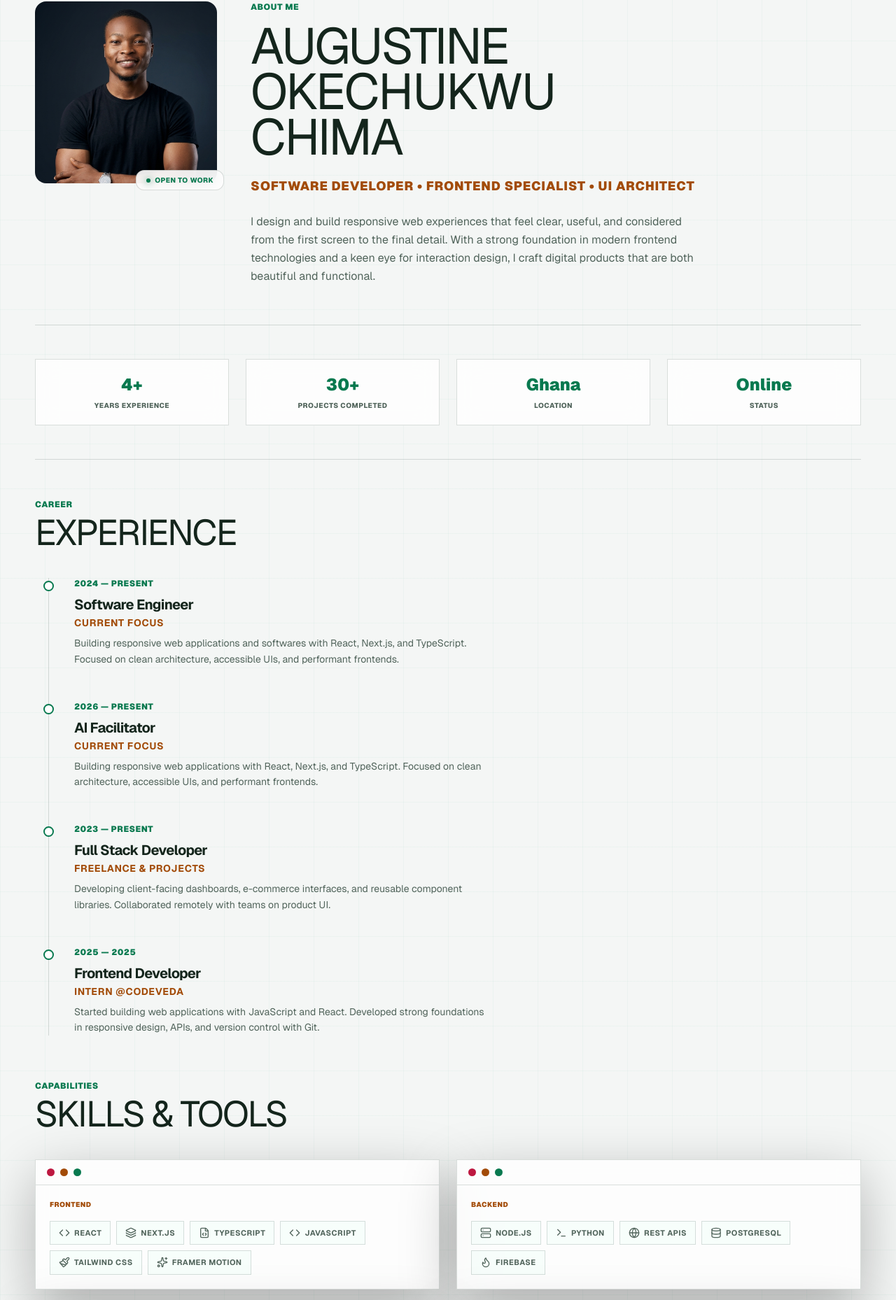
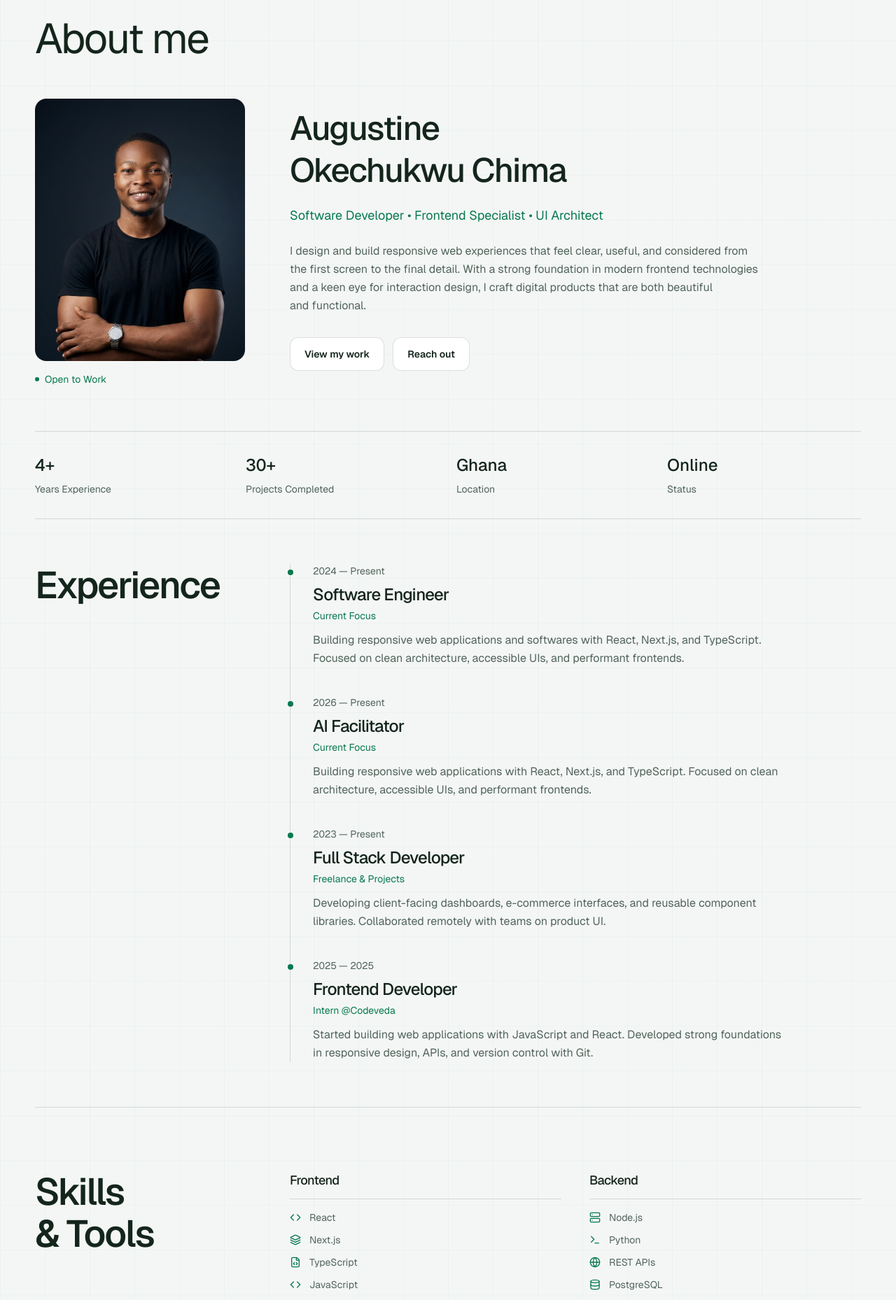
Before and after one commit to august-web/portffoliio, a Next.js app: page /about in a window 1280 px wide. Shown: the part 134-1992 px from the top of the page at 70% size. Built offline with nearby package versions, Linux system fonts and the light colour scheme.

Commit message:
Improve About page readability while preserving experience and skills.

```diff
--- a/src/app/about/page.tsx
+++ b/src/app/about/page.tsx
@@ -1,8 +1,6 @@
-'use client'
-
 import React from 'react'
 import Image from 'next/image'
-import { motion } from 'framer-motion'
+import Button from '../../components/ui/Button'
 import SkillIcon from '../../components/ui/SkillIcon'
 
 const stats = [
@@ -10,13 +8,6 @@ const stats = [
   { value: '30+', label: 'Projects Completed' },
   { value: 'Ghana', label: 'Location' },
   { value: 'Online', label: 'Status' },
-]
-
-const contactInfo = [
-  { label: 'role', value: 'Software Developer' },
-  { label: 'focus', value: 'Frontend, UI, Full-stack' },
-  { label: 'location', value: 'Ghana / Remote' },
-  { label: 'status', value: 'Open to opportunities' },
 ]
 
 const timeline = [
@@ -77,184 +68,116 @@ const skillGroups = [
   },
 ]
 
-const containerVariants = {
-  hidden: { opacity: 0 },
-  show: {
-    opacity: 1,
-    transition: { staggerChildren: 0.08, delayChildren: 0.1 },
-  },
-}
-
-const itemVariants = {
-  hidden: { opacity: 0, y: 12 },
-  show: { opacity: 1, y: 0 },
-}
-
 export default function AboutPage() {
   return (
-    <div className="py-12 max-md:py-8">
-      <motion.div
-        className="grid grid-cols-[auto_1fr] gap-12 items-start max-md:grid-cols-1 max-md:gap-8"
-        variants={containerVariants}
-        initial="hidden"
-        animate="show"
-      >
-        <motion.div className="shrink-0 max-md:mx-auto" variants={itemVariants}>
-          <div className="relative w-[260px] h-[260px] max-md:w-[200px] max-md:h-[200px] max-sm:w-[180px] max-sm:h-[180px]">
+    <div className="py-12 md:py-16">
+      <header className="mb-10 md:mb-12">
+        <h1 className="m-0 text-4xl leading-tight tracking-tight md:text-6xl">About me</h1>
+      </header>
+      <section className="grid items-start gap-8 lg:grid-cols-[300px_1fr] lg:gap-16">
+        <div className="w-40 sm:w-60 lg:w-full">
+          <div className="relative aspect-[4/5] overflow-hidden rounded-2xl bg-[var(--color-panel)]">
             <Image
               src="/images/profile.png"
               alt="Augustine Okechukwu Chima"
               fill
-              className="object-cover rounded-2xl"
+              sizes="(min-width: 1024px) 300px, (min-width: 640px) 240px, 160px"
+              className="object-cover object-top"
               priority
             />
-            <div className="absolute -bottom-2.5 -right-2.5 border border-[var(--color-line)] bg-[var(--color-panel)]/90 backdrop-blur-md px-3.5 py-1.5 rounded-xl max-sm:px-2.5 max-sm:py-1">
-              <span className="flex items-center gap-1.5 text-[10px] font-extrabold uppercase tracking-wider text-[var(--color-accent)] max-sm:text-[8px]">
-                <span className="w-1.5 h-1.5 rounded-full bg-[var(--color-accent)] shadow-[0_0_12px_var(--color-accent)]" />
-                Open to Work
-              </span>
-            </div>
           </div>
-        </motion.div>
+          <p className="mt-4 mb-0 flex items-center gap-2 text-sm text-[var(--color-accent)]">
+            <span className="h-1.5 w-1.5 rounded-full bg-current" aria-hidden="true" />
+            Open to Work
+          </p>
+        </div>
 
-        <motion.div className="min-w-0" variants={itemVariants}>
-          <p className="text-[var(--color-accent)] text-xs font-black uppercase tracking-wider mb-4">
-            About Me
-          </p>
-          <h1 className="text-[4.5rem] leading-[0.9] uppercase m-0 mb-6 max-md:text-[3.2rem] max-sm:text-[2.4rem] max-[400px]:text-[1.9rem]">
-            Augustine
-            <br />
-            Okechukwu
-            <br />
-            Chima
-          </h1>
-          <p className="text-[var(--color-accent-2)] text-lg font-black uppercase tracking-wider mb-6 break-words max-sm:text-base max-sm:mb-4">
+        <div className="min-w-0 lg:pt-3">
+          <h2 className="m-0 max-w-xl text-3xl leading-tight font-medium sm:text-4xl lg:text-5xl">
+            Augustine Okechukwu Chima
+          </h2>
+          <p className="mt-5 mb-6 max-w-xl text-base leading-relaxed text-[var(--color-accent)] sm:text-lg">
             Software Developer &bull; Frontend Specialist &bull; UI Architect
           </p>
-          <p className="text-[var(--color-muted)] text-base leading-relaxed m-0 max-w-[640px] max-sm:text-sm">
+          <p className="m-0 max-w-2xl text-base leading-relaxed text-[var(--color-muted)]">
             I design and build responsive web experiences that feel clear, useful, and considered
             from the first screen to the final detail. With a strong foundation in modern frontend
             technologies and a keen eye for interaction design, I craft digital products that are
             both beautiful and functional.
           </p>
-        </motion.div>
-      </motion.div>
-
-      <motion.div
-        className="py-12 my-14 border-y border-[var(--color-line)] max-md:py-10 max-md:my-10"
-        variants={containerVariants}
-        initial="hidden"
-        whileInView="show"
-        viewport={{ once: true }}
-      >
-        <div className="grid grid-cols-4 gap-6 max-md:grid-cols-2 max-sm:gap-4">
-          {stats.map((stat) => (
-            <motion.div
-              key={stat.label}
-              className="border border-[var(--color-line)] bg-[var(--color-panel)]/80 backdrop-blur-lg p-5 text-center"
-              variants={itemVariants}
-            >
-              <p className="text-2xl font-black text-[var(--color-accent)] m-0 mb-1.5">
-                {stat.value}
-              </p>
-              <p className="text-[10px] font-extrabold uppercase tracking-wider text-[var(--color-muted)] m-0">
-                {stat.label}
-              </p>
-            </motion.div>
-          ))}
-        </div>
-      </motion.div>
-
-      <section className="mb-16 max-md:mb-12">
-        <motion.div
-          initial={{ opacity: 0, y: 20 }}
-          whileInView={{ opacity: 1, y: 0 }}
-          viewport={{ once: true }}
-          transition={{ duration: 0.5 }}
-        >
-          <p className="text-[var(--color-accent)] text-xs font-black uppercase tracking-wider mb-2">
-            Career
-          </p>
-          <h2 className="text-[3.2rem] leading-[0.95] uppercase m-0 mb-10 max-md:text-[2.4rem] max-sm:text-[1.9rem] max-sm:mb-8">
-            Experience
-          </h2>
-        </motion.div>
-
-        <div className="relative">
-          <div className="absolute left-[19px] top-0 bottom-0 w-px bg-[var(--color-line)]" />
-
-          {timeline.map((item, i) => (
-            <motion.div
-              key={item.year}
-              className="relative pl-14 pb-12 last:pb-0 max-sm:pl-12 max-sm:pb-10"
-              initial={{ opacity: 0, x: -20 }}
-              whileInView={{ opacity: 1, x: 0 }}
-              viewport={{ once: true, margin: '-30px' }}
-              transition={{ duration: 0.5, delay: i * 0.1 }}
-            >
-              <div className="absolute left-[12px] top-1 w-[15px] h-[15px] rounded-full border-2 border-[var(--color-accent)] bg-[var(--color-panel)]" />
-              <p className="text-[var(--color-accent)] text-xs font-black uppercase tracking-wider m-0 mb-2">
-                {item.year}
-              </p>
-              <h3 className="text-xl font-bold m-0 mb-0.5 max-sm:text-lg">{item.role}</h3>
-              <p className="text-[var(--color-accent-2)] text-sm font-bold uppercase tracking-wider m-0 mb-2">
-                {item.company}
-              </p>
-              <p className="text-[var(--color-muted)] text-sm leading-relaxed m-0 max-w-[600px]">
-                {item.description}
-              </p>
-            </motion.div>
-          ))}
+          <div className="mt-8 flex flex-wrap gap-3">
+            <Button href="/projects">View my work</Button>
+            <Button href="/contact" variant="secondary">
+              Reach out
+            </Button>
+          </div>
         </div>
       </section>
 
-      <section>
-        <motion.div
-          initial={{ opacity: 0, y: 20 }}
-          whileInView={{ opacity: 1, y: 0 }}
-          viewport={{ once: true }}
-          transition={{ duration: 0.5 }}
-        >
-          <p className="text-[var(--color-accent)] text-xs font-black uppercase tracking-wider mb-2">
-            Capabilities
-          </p>
-          <h2 className="text-[3.2rem] leading-[0.95] uppercase m-0 mb-10 max-md:text-[2.4rem] max-sm:text-[1.9rem] max-sm:mb-8">
-            Skills &amp; Tools
-          </h2>
-        </motion.div>
+      <dl className="my-12 grid grid-cols-2 gap-x-6 gap-y-8 border-y border-[var(--color-line)] py-8 md:my-16 md:grid-cols-4">
+        {stats.map((stat) => (
+          <div key={stat.label} className="flex flex-col gap-2">
+            <dt className="text-sm text-[var(--color-muted)]">{stat.label}</dt>
+            <dd className="order-first m-0 text-2xl font-medium tabular-nums">{stat.value}</dd>
+          </div>
+        ))}
+      </dl>
 
-        <div className="grid grid-cols-2 gap-6 max-md:grid-cols-1">
-          {skillGroups.map((group, i) => (
-            <motion.div
-              key={group.category}
-              className="border border-[var(--color-line)] bg-[var(--color-panel)]/80 shadow-[0_24px_80px_rgba(0,0,0,0.28)] backdrop-blur-lg overflow-hidden"
-              initial={{ opacity: 0, y: 20 }}
-              whileInView={{ opacity: 1, y: 0 }}
-              viewport={{ once: true, margin: '-30px' }}
-              transition={{ duration: 0.4, delay: i * 0.1 }}
+      <section
+        aria-labelledby="experience-heading"
+        className="grid gap-8 pb-12 md:pb-16 lg:grid-cols-[300px_1fr] lg:gap-16"
+      >
+        <h2 id="experience-heading" className="section-heading">
+          Experience
+        </h2>
+        <ol className="m-0 list-none p-0">
+          {timeline.map((item) => (
+            <li
+              key={`${item.year}-${item.role}`}
+              className="relative border-l border-[var(--color-line)] pb-10 pl-6 last:pb-0 sm:pl-8"
             >
-              <div className="flex gap-2 px-4 py-3 border-b border-[var(--color-line)]">
-                <span className="w-[11px] h-[11px] rounded-full bg-[var(--color-danger)]" />
-                <span className="w-[11px] h-[11px] rounded-full bg-[var(--color-accent-2)]" />
-                <span className="w-[11px] h-[11px] rounded-full bg-[var(--color-accent)]" />
-              </div>
-              <div className="p-5">
-                <p className="text-[var(--color-accent-2)] text-[10px] font-black uppercase tracking-wider m-0 mb-4">
-                  {group.category}
-                </p>
-                <div className="flex flex-wrap gap-2">
-                  {group.items.map((skill) => (
-                    <span
-                      key={skill}
-                      className="inline-flex items-center gap-1.5 text-[11px] font-bold uppercase tracking-wider px-3 py-2 border border-[var(--color-line)] bg-[rgba(102,242,194,0.04)] text-[var(--color-muted)]"
-                    >
+              <span
+                className="absolute top-2 -left-[4px] h-2 w-2 rounded-full bg-[var(--color-accent)]"
+                aria-hidden="true"
+              />
+              <p className="m-0 text-sm tabular-nums text-[var(--color-muted)]">{item.year}</p>
+              <h3 className="mt-2 mb-0 text-xl font-medium sm:text-2xl">{item.role}</h3>
+              <p className="mt-1 mb-0 text-sm text-[var(--color-accent)]">{item.company}</p>
+              <p className="mt-3 mb-0 max-w-2xl text-base leading-relaxed text-[var(--color-muted)]">
+                {item.description}
+              </p>
+            </li>
+          ))}
+        </ol>
+      </section>
+
+      <section
+        aria-labelledby="skills-heading"
+        className="section-spacing grid gap-8 lg:grid-cols-[300px_1fr] lg:gap-16"
+      >
+        <h2 id="skills-heading" className="section-heading">
+          Skills &amp; Tools
+        </h2>
+        <div className="grid gap-x-10 gap-y-8 sm:grid-cols-2">
+          {skillGroups.map((group) => (
+            <div key={group.category}>
+              <h3 className="m-0 border-b border-[var(--color-line)] pb-3 text-lg font-medium">
+                {group.category}
+              </h3>
+              <ul className="mt-4 mb-0 grid list-none gap-3 p-0">
+                {group.items.map((skill) => (
+                  <li
+                    key={skill}
+                    className="flex items-center gap-3 text-sm text-[var(--color-muted)]"
+                  >
+                    <span className="text-[var(--color-accent)]" aria-hidden="true">
                       <SkillIcon name={skill} />
-                      {skill}
                     </span>
-                  ))}
-                </div>
-              </div>
-            </motion.div>
+                    {skill}
+                  </li>
+                ))}
+              </ul>
+            </div>
           ))}
         </div>
       </section>
```
